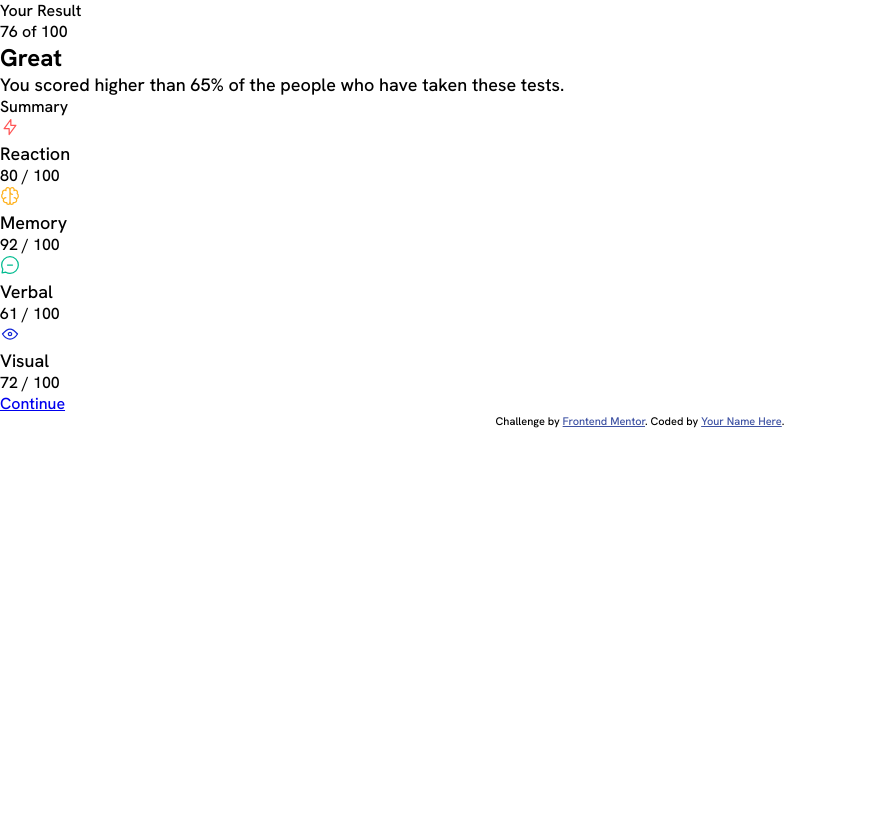
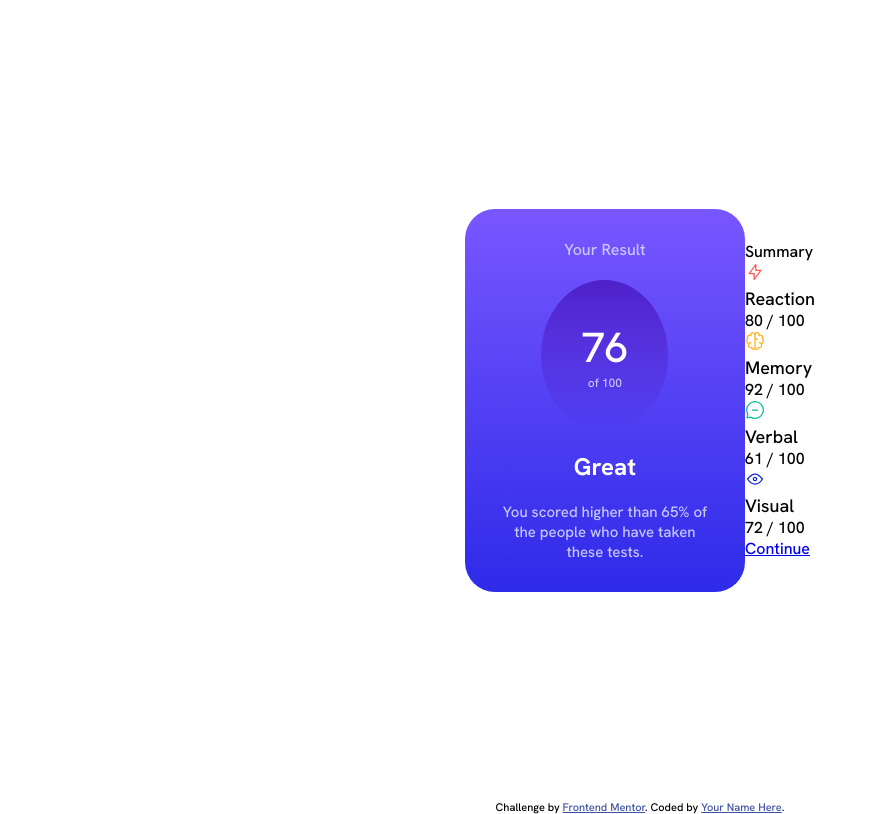
Before and after one commit to lucasmacedobernardino/results-summary-component-main, a plain HTML site: page index.html in a window 1280 px wide. Shown: the whole page, without its empty margins (0-877 px from the left). Drawn offline with Linux system fonts and the light colour scheme.

Commit message:
feat: finish result container

```diff
--- a/style.css
+++ b/style.css
@@ -24,3 +24,51 @@ body p{
 }
 .attribution { font-size: 11px; text-align: center; }
 .attribution a { color: hsl(228, 45%, 44%); }
+
+
+main{
+  display: flex;
+  justify-content: center;
+  align-items: center;
+  height: 100vh;
+}
+
+.r-container{
+  width: 280px;
+  display: flex;
+  flex-direction: column;
+  align-items: center;
+  justify-content: center;
+  border-radius: 30px;
+  padding: 30px;
+  background: linear-gradient(var(--light-slate-blue), var(--light-royal-blue));
+  color: var(--white);
+  gap: 20px;
+  text-align: center;
+}
+
+.r-container__title{
+  color: var(--light-lavender);
+}
+
+.r_container__circle{
+  display: flex;
+  flex-direction: column;
+  align-items: center;
+  justify-content: center;
+  border-radius: 50%;
+  padding: 2.5rem;
+  font-size: 42px;
+  background: linear-gradient(var(--violet-blue), var(--persian-blue));
+}
+
+.small{
+  color: var(--light-lavender);
+  font-size: 12px;
+}
+
+.r-container p{
+  text-align: center;
+  font-size: 15px;
+  color: var(--light-lavender);
+}
```
